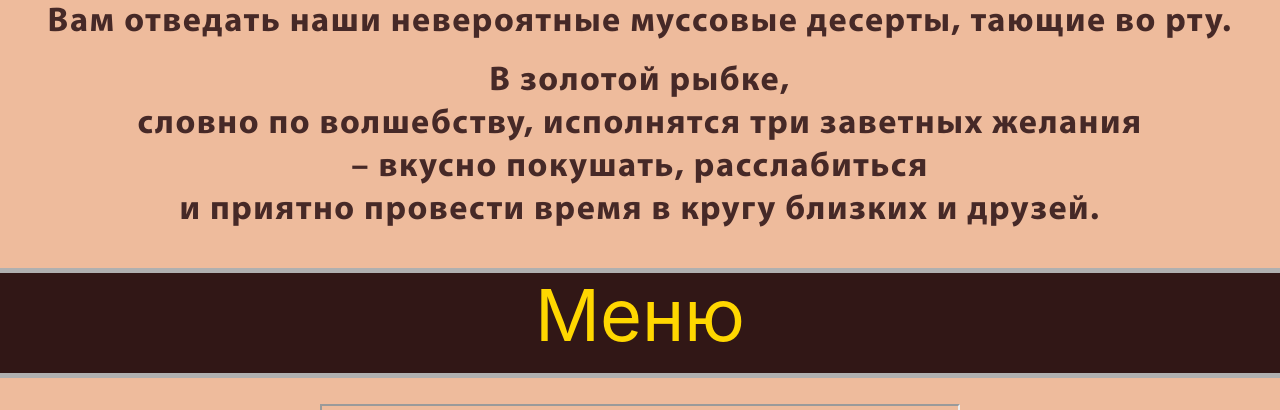
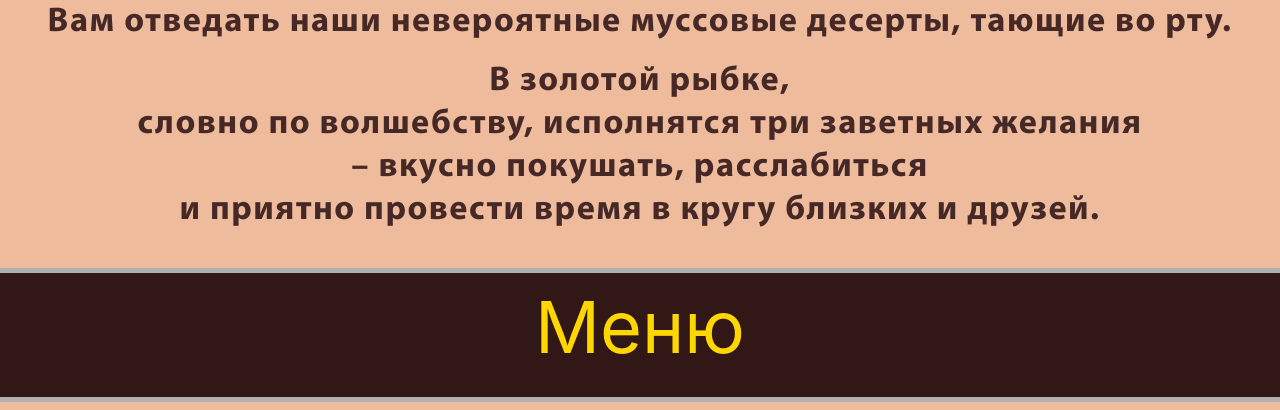
Before and after one commit to nikita3047/GoldFish, a PHP site: page / in a window 1280 px wide. Shown: the part 991-1401 px from the top of the page. Run offline with PHP 8.4, Linux system fonts and the light colour scheme; grey boxes are pictures that could not be loaded.

Commit message:
second commit

```diff
--- a/css/main.css
+++ b/css/main.css
@@ -71,7 +71,7 @@
 .part{
     border-top: 5px solid #b0b0b0;
     border-bottom: 5px solid #b0b0b0;
-    height:110px;
+    height:100%;
     text-align: center;
     background: #311716;
     color: #ffd700;
```
